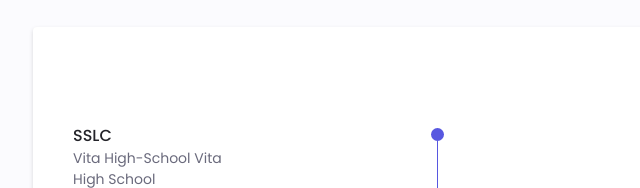
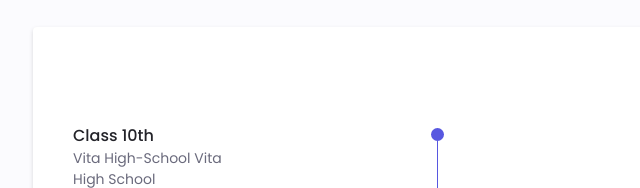
Before and after one commit to Prajaktap50/personal-portfolioo, a plain HTML site: page index.html in a window 1280 px wide. Shown: the part 2660-2848 px from the top of the page, 223-863 px from the left. Drawn offline with nearby package versions, Linux system fonts and the light colour scheme.

Commit message:
Update index.html

```diff
--- a/index.html
+++ b/index.html
@@ -361,7 +361,7 @@
               <!--====== Qualification 1 ======-->
               <div class="qualification__data">
                 <div>
-                  <h3 class="qualification__title">SSLC</h3>
+                  <h3 class="qualification__title">Class 10th</h3>
                   <span class="qualification__subtitle"
                     >Vita High-School Vita<br />High School</span
                   >
```
